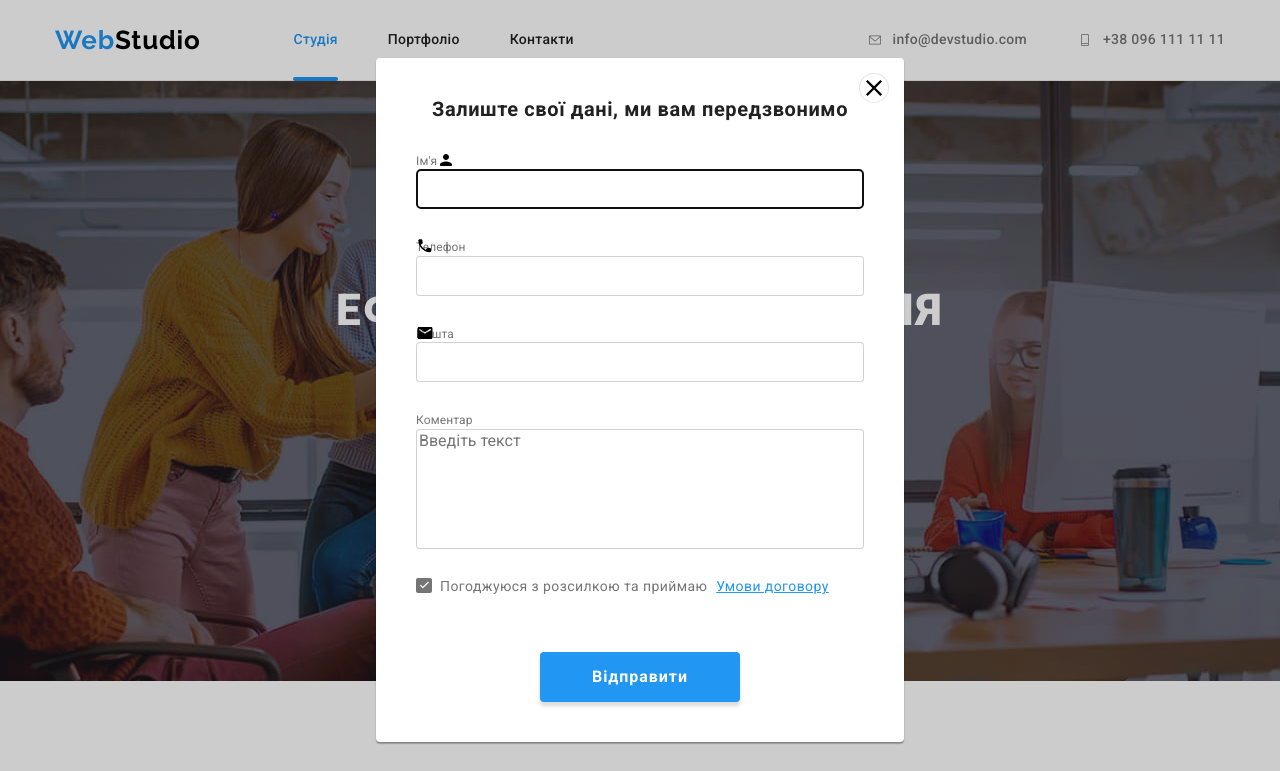
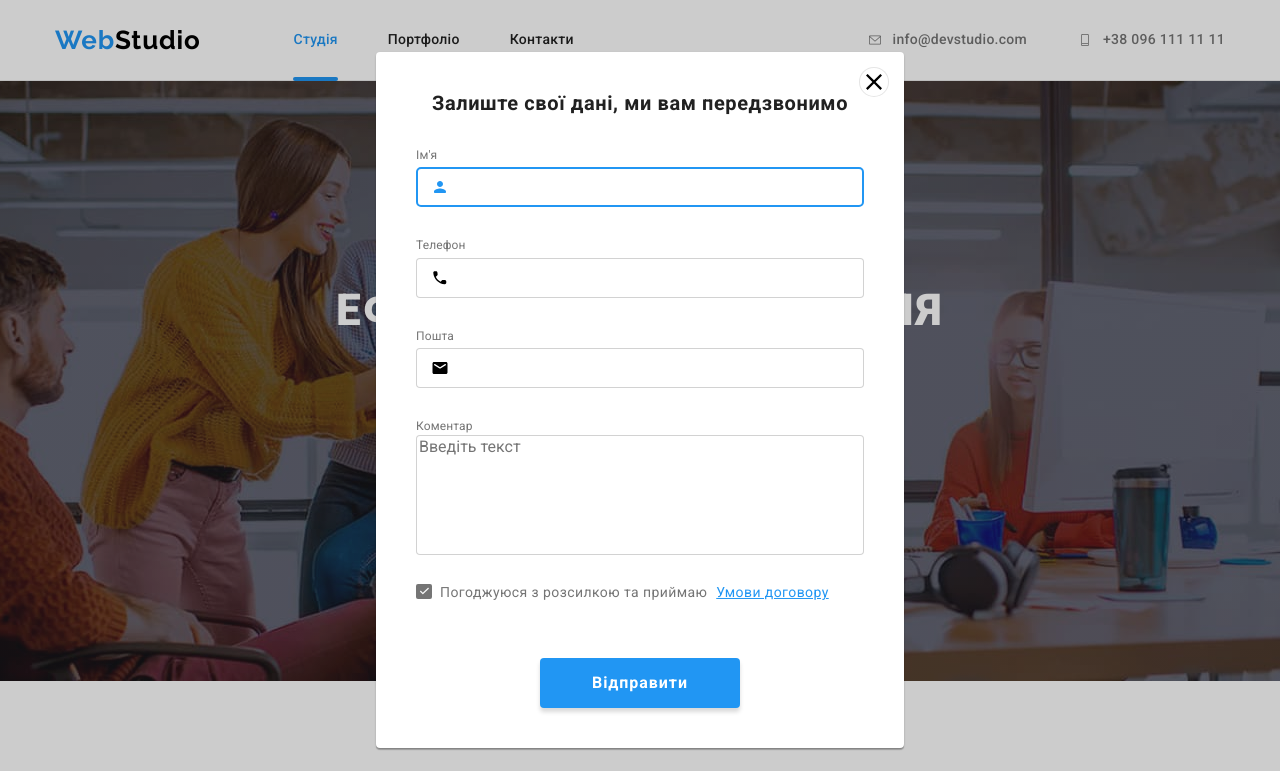
Before and after one commit to clear307/goit-markup-hw-06, a plain HTML site: page index.html in a window 1280 px wide. Shown: the top 771 px of the page. Drawn offline with nearby package versions, Linux system fonts and the light colour scheme.

Commit message:
add icon position

```diff
--- a/css/styles.css
+++ b/css/styles.css
@@ -680,11 +680,19 @@ margin-bottom: 30px;
   height: 40px;
   border: 1px solid rgba(33, 33, 33, 0.2);
 border-radius: 4px;
-margin-bottom: 28px;
+padding-left: 42px;
 }
 
+.form-input:focus {
+outline-color: var(--accent-color);
+}
 .form-fild {
 
+}
+.input-wrap {
+  position: relative;
+  margin-top: 4px;
+  margin-bottom: 28px;
 }
 .form-title {
 font-size: 12px;
@@ -692,9 +700,17 @@ line-height: calc(14/12);
 letter-spacing: 0.01em;
 color: var(--text-color);
 }
+
 .form-icon {
 position: absolute;
+left: 15px;
+top: 50%;
+transform: translateY(-50%);
 }
+
+.form-input:focus + .form-icon {
+  fill: var(--accent-color);
+  }
 
 .form-comment {
   width: 100%;
--- a/index.html
+++ b/index.html
@@ -460,35 +460,44 @@
         <form class="modal-form">
           <div class="form-fild">
             <label for="mame" class="form-title">Ім'я</label>
-            <svg class="form-icon" width="18" height="18">
-              <use href="./images/icons.svg#icon-person-black-18dp-1"></use>
-            </svg>
-            <input
+            <div class="input-wrap">
+              <input
               type="text"
               class="form-input"
               name="user-name"
               id="mame"
               autofocus
             />
+            <svg class="form-icon" width="18" height="18">
+              <use href="./images/icons.svg#icon-person-black-18dp-1"></use>
+            </svg>
+            </div>
+
           </div>
           <div class="form-fild">
-            <svg class="form-icon" width="18" height="18">
-              <use href="./images/icons.svg#icon-phone-black-18dp-1"></use>
-            </svg>
             <label for="tel" class="form-title">Телефон</label>
-            <input type="tel" class="form-input" name="user-tel" id="tel" />
+            <div class="input-wrap">
+              <input type="tel" class="form-input" name="user-tel" id="tel" />
+              <svg class="form-icon" width="18" height="18">
+                <use href="./images/icons.svg#icon-phone-black-18dp-1"></use>
+              </svg>
+            </div>
+
           </div>
           <div class="form-fild">
-            <svg class="form-icon" width="18" height="18">
-              <use href="./images/icons.svg#icon-email-black-18dp-1"></use>
-            </svg>
             <label for="email" class="form-title">Пошта</label>
-            <input
+            <div class="input-wrap">
+              <input
               type="email"
               class="form-input"
               name="user-email"
               id="email"
             />
+              <svg class="form-icon" width="18" height="18">
+                <use href="./images/icons.svg#icon-email-black-18dp-1"></use>
+              </svg>
+            </div>
+
           </div>
           <div class="form-fild">
             <label for="user-comment" class="form-title">Коментар</label>
```
